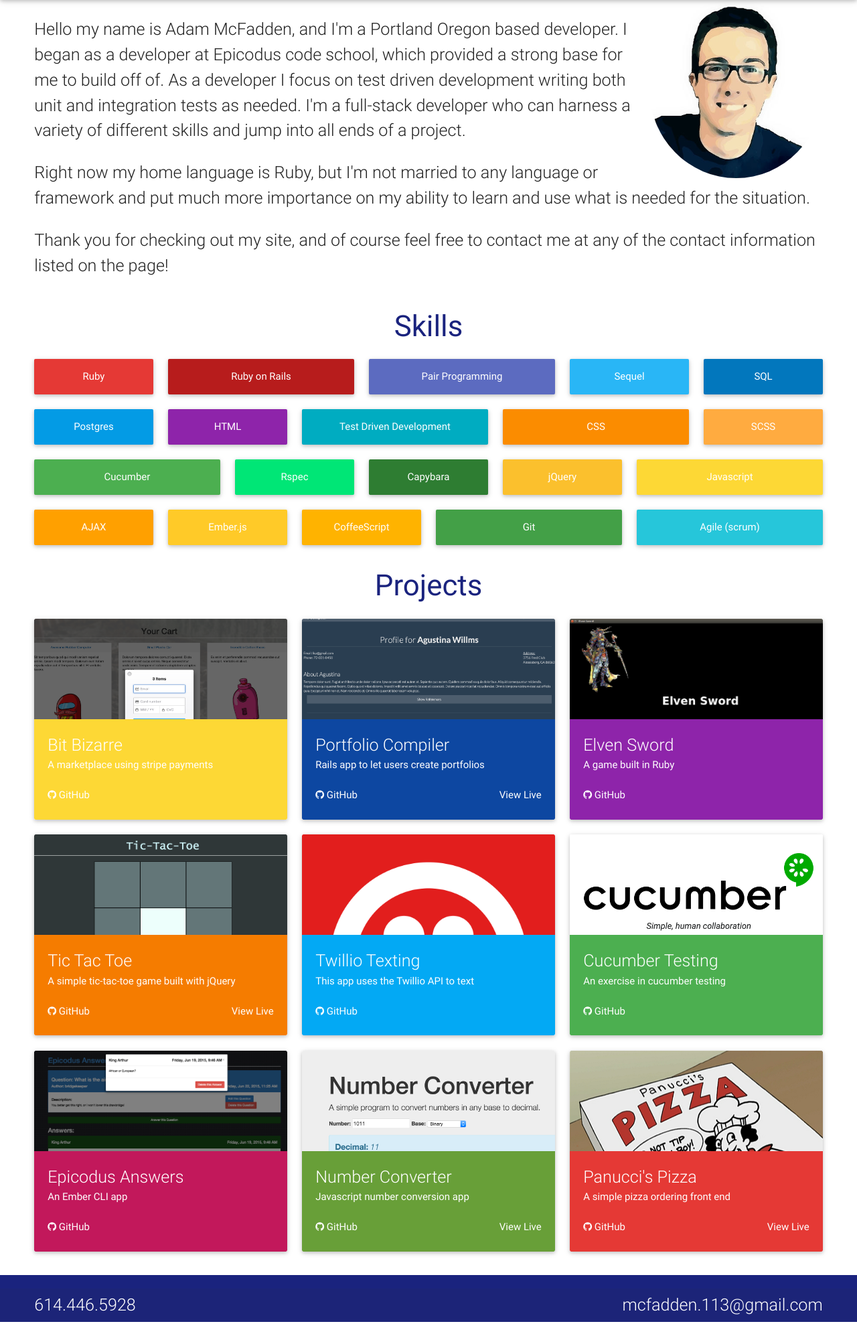
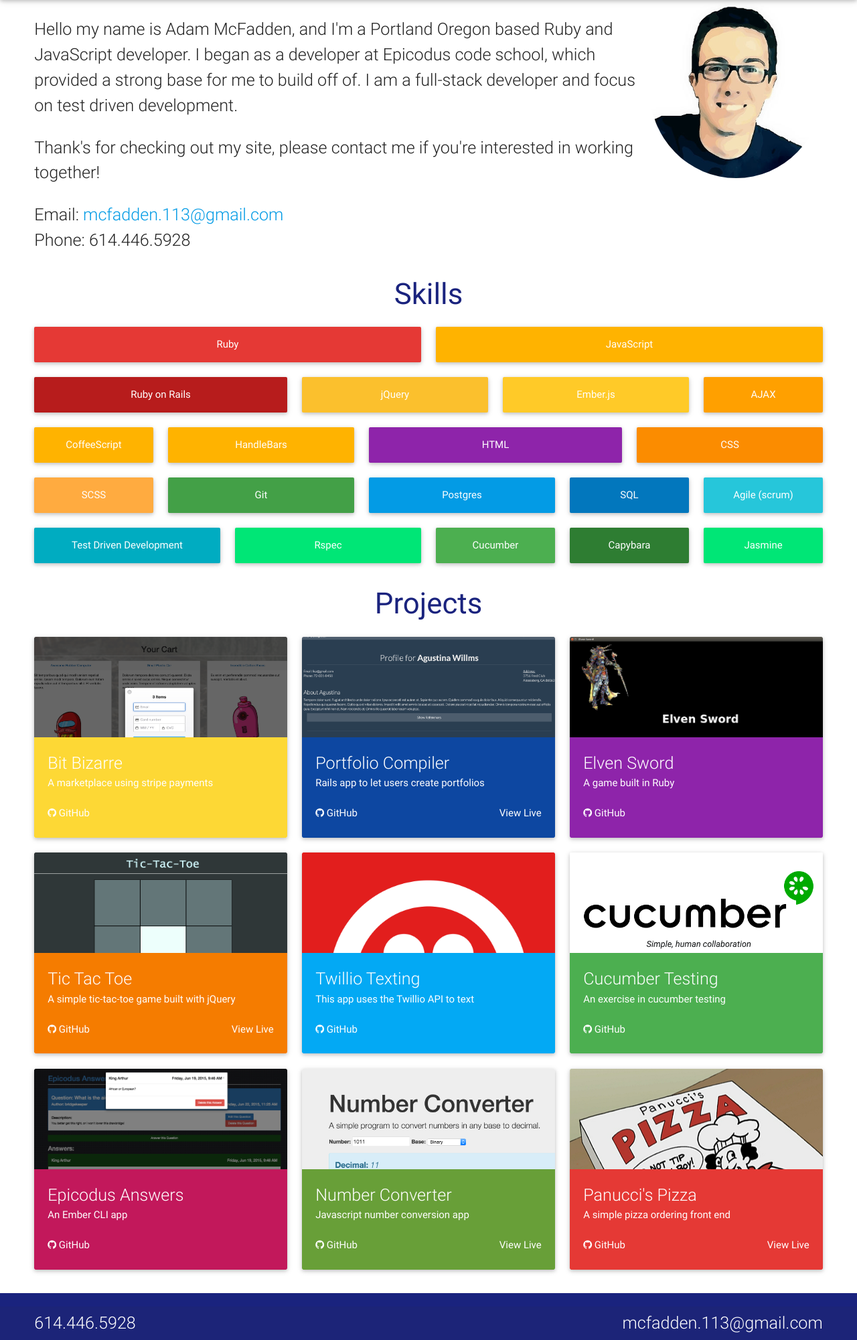
Before and after one commit to adammcfadden/portfolio, a PHP site: page / in a window 1280 px wide. Shown: the part 64-2065 px from the top of the page at 67% size. Before the commit the page ends 2038 px from the top, so only its background shows below. Run offline with PHP 8.4, Linux system fonts and the light colour scheme; some libraries are stand-ins or nearby versions.

Commit message:
add js fade on scroll, fix skills/summary

```diff
--- a/css/style.css
+++ b/css/style.css
@@ -20,3 +20,7 @@
 .activator:hover{
   cursor: pointer;
 }
+
+.project-card {
+  opacity: 0;
+}
--- a/index.html
+++ b/index.html
@@ -9,9 +9,10 @@
     <link rel="shortcut icon" type="image/png" href="images/favicon.png"/>
     <script type="text/javascript" src="https://code.jquery.com/jquery-2.1.1.min.js"></script>
     <script type="text/javascript" src="js/materialize.min.js"></script>
+    <script type="text/javascript" src="js/script.js"></script>
     <!--Let browser know website is optimized for mobile-->
     <meta name="viewport" content="width=device-width, initial-scale=1.0"/>
-    <meta property="og:image" content="images/adammcfadden-site.png"/>
+    <meta property="og:image" content="http://i.imgur.com/X2X5p5H.png"/>
   </head>
   <body>
     <main>
@@ -37,16 +38,19 @@
         <div class="col s12 m12">
           <img class="rounded-image" src="images/mcfadden-cartoon.jpg" alt="A picture of Adam">
             <p class="flow-text">
-              Hello my name is Adam McFadden, and I'm a Portland Oregon based developer. I began as a developer at Epicodus code school, which provided a strong base for me to build off of.
-              As a developer I focus on test driven development writing both unit and integration tests as needed.
-              I'm a full-stack developer who can harness a variety of different skills and jump into all ends of a project.
-            </p>
-
-            <p class="flow-text">
-              Right now my home language is Ruby, but I'm not married to any language or framework and put much more importance on my ability to learn and use what is needed for the situation.
+              Hello my name is Adam McFadden, and I'm a Portland Oregon based Ruby and JavaScript developer. I began as a developer at Epicodus code school, which provided a strong base for me to build off of.
+              I am a full-stack developer and focus on test driven development.
             </p>
             <p class="flow-text">
-              Thank you for checking out my site, and of course feel free to contact me at any of the contact information listed on the page!
+              Thank's for checking out my site, please contact me if you're interested in working together!
+            </p>
+            <p>
+              <div class="flow-text">
+                Email: <a href="mailto:mcfadden.113@gmail.com">mcfadden.113@gmail.com</a>
+              </div>
+              <div class="flow-text">
+                Phone: 614.446.5928
+              </div>
             </p>
         </div>
       </div>
@@ -55,44 +59,49 @@
       <div id="skill-section">
         <h3 class="heading center indigo-text text-darken-4">Skills</h3>
         <div class="row center">
-          <div class="col s6 m6 l2">
+          <div class="col s6 m6 l6">
             <div class="card red darken-1 white-text">
               <p>Ruby</p>
             </div>
           </div>
-          <div class="col s6 m6 l3">
+          <div class="col s6 m6 l6">
+            <div class="card amber darken-1 white-text">
+              <p>JavaScript</p>
+            </div>
+          </div>
+          <div class="col s6 m6 l4">
             <div class="card red darken-4 white-text">
               <p>Ruby on Rails</p>
             </div>
           </div>
           <div class="col s6 m6 l3">
-            <div class="card indigo lighten-1 white-text">
-              <p>Pair Programming</p>
+            <div class="card yellow darken-2 white-text">
+              <p>jQuery</p>
+            </div>
+          </div>
+          <div class="col s6 m6 l3">
+            <div class="card amber lighten-1 white-text">
+              <p>Ember.js</p>
             </div>
           </div>
           <div class="col s6 m6 l2">
-            <div class="card light-blue lighten-1 white-text">
-              <p>Sequel</p>
+            <div class="card amber darken-2 white-text">
+              <p>AJAX</p>
             </div>
           </div>
           <div class="col s6 m6 l2">
-            <div class="card light-blue darken-3 white-text">
-              <p>SQL</p>
-            </div>
-          </div>
-          <div class="col s6 m6 l2">
-            <div class="card light-blue darken-1 white-text">
-              <p>Postgres</p>
-            </div>
-          </div>
-          <div class="col s6 m6 l2">
-            <div class="card purple darken-1 white-text">
-              <p>HTML</p>
+            <div class="card amber darken-1 white-text">
+              <p>CoffeeScript</p>
             </div>
           </div>
           <div class="col s6 m6 l3">
-            <div class="card cyan darken-1 white-text">
-              <p>Test Driven Development</p>
+            <div class="card amber darken-1 white-text">
+              <p>HandleBars</p>
+            </div>
+          </div>
+          <div class="col s6 m6 l4">
+            <div class="card purple darken-1 white-text">
+              <p>HTML</p>
             </div>
           </div>
           <div class="col s6 m6 l3">
@@ -106,13 +115,38 @@
             </div>
           </div>
           <div class="col s6 m6 l3">
-            <div class="card green white-text">
-              <p>Cucumber</p>
+            <div class="card green darken-1 white-text">
+              <p>Git</p>
+            </div>
+          </div>
+          <div class="col s6 m6 l3">
+            <div class="card light-blue darken-1 white-text">
+              <p>Postgres</p>
             </div>
           </div>
           <div class="col s6 m6 l2">
+            <div class="card light-blue darken-3 white-text">
+              <p>SQL</p>
+            </div>
+          </div>
+          <div class="col s6 m6 l2">
+            <div class="card cyan lighten-1 white-text">
+              <p>Agile (scrum)</p>
+            </div>
+          </div>
+          <div class="col s6 m6 l3">
+            <div class="card cyan darken-1 white-text">
+              <p>Test Driven Development</p>
+            </div>
+          </div>
+          <div class="col s6 m6 l3">
             <div class="card green accent-3 white-text">
               <p>Rspec</p>
+            </div>
+          </div>
+          <div class="col s6 m6 l2">
+            <div class="card green white-text">
+              <p>Cucumber</p>
             </div>
           </div>
           <div class="col s6 m6 l2">
@@ -121,38 +155,8 @@
             </div>
           </div>
           <div class="col s6 m6 l2">
-            <div class="card yellow darken-2 white-text">
-              <p>jQuery</p>
-            </div>
-          </div>
-          <div class="col s6 m6 l3">
-            <div class="card yellow darken-1 white-text">
-              <p>Javascript</p>
-            </div>
-          </div>
-          <div class="col s6 m6 l2">
-            <div class="card amber darken-2 white-text">
-              <p>AJAX</p>
-            </div>
-          </div>
-          <div class="col s6 m6 l2">
-            <div class="card amber lighten-1 white-text">
-              <p>Ember.js</p>
-            </div>
-          </div>
-          <div class="col s6 m6 l2">
-            <div class="card amber darken-1 white-text">
-              <p>CoffeeScript</p>
-            </div>
-          </div>
-          <div class="col s6 m6 l3">
-            <div class="card green darken-1 white-text">
-              <p>Git</p>
-            </div>
-          </div>
-          <div class="col s6 m6 l3">
-            <div class="card cyan lighten-1 white-text">
-              <p>Agile (scrum)</p>
+            <div class="card green accent-3 white-text">
+              <p>Jasmine</p>
             </div>
           </div>
         </div>
@@ -163,7 +167,7 @@
         <h3 class="heading center indigo-text text-darken-4">Projects</h3>
         <div class="row">
           <div class="col s12 m4">
-            <div class="card small">
+            <div class="card project-card small">
               <div class="card-image waves-effect waves-block waves-light">
                 <img class="activator" src="images/bit-bizarre.png" alt="screenshot of bit bizarre website">
               </div>
@@ -182,7 +186,7 @@
             </div>
           </div>
           <div class="col s12 m4">
-            <div class="card small">
+            <div class="card project-card small">
               <div class="card-image waves-effect waves-block waves-light">
                 <img class="activator" src="images/portfolio-compile.png" alt="picture of portfolio compiler site">
               </div>
@@ -202,7 +206,7 @@
             </div>
           </div>
           <div class="col s12 m4">
-            <div class="card small">
+            <div class="card project-card small">
               <div class="card-image waves-effect waves-block waves-light">
                 <img class="activator" src="images/elven-sword.png" alt="screenshot from elven sword">
               </div>
@@ -221,7 +225,7 @@
             </div>
           </div>
           <div class="col s12 m4">
-            <div class="card small">
+            <div class="card project-card small">
               <div class="card-image waves-effect waves-block waves-light">
                 <img class="activator" src="images/tic-tac-toe.png" alt="image of tic tac toe site">
               </div>
@@ -241,7 +245,7 @@
             </div>
           </div>
           <div class="col s12 m4">
-            <div class="card small">
+            <div class="card project-card small">
               <div class="card-image waves-effect waves-block waves-light">
                 <img class="activator" src="images/twillio.png" alt="picture of twillio logo">
               </div>
@@ -260,7 +264,7 @@
             </div>
           </div>
           <div class="col s12 m4">
-            <div class="card small">
+            <div class="card project-card small">
               <div class="card-image waves-effect waves-block waves-light">
                 <img class="activator" src="images/cucumber.png" alt="picture of cucumber website">
               </div>
@@ -279,7 +283,7 @@
             </div>
           </div>
           <div class="col s12 m4">
-            <div class="card small">
+            <div class="card project-card small">
               <div class="card-image waves-effect waves-block waves-light">
                 <img class="activator" src="images/epicodus-answers.png" alt="picture of epicodus answers app">
               </div>
@@ -298,7 +302,7 @@
             </div>
           </div>
           <div class="col s12 m4">
-            <div class="card small">
+            <div class="card project-card small">
               <div class="card-image waves-effect waves-block waves-light">
                 <img class="activator" src="images/base-converter.png" alt="picture of base converter app">
               </div>
@@ -313,12 +317,12 @@
               </div>
               <div class="card-reveal indigo-text text-darken-4">
                 <span class="card-title indigo-text text-darken-4">Number Converter<i class="material-icons text-darken-1 right">close</i></span>
-                <p>This javascript app will let you enter a number, select the base of the number entry and convert it to decimal(base10) format.</p>
+                <p>This JavaScript app will let you enter a number, select the base of the number entry and convert it to decimal(base10) format.</p>
               </div>
             </div>
           </div>
           <div class="col s12 m4">
-            <div class="card small">
+            <div class="card project-card small">
               <div class="card-image waves-effect waves-block waves-light">
                 <img class="activator" src="images/panuccipizza.png" alt="picture from panucci's pizza">
               </div>
--- /dev/null
+++ b/js/script.js
@@ -0,0 +1,11 @@
+$(function(){
+  $(window).scroll( function(){
+    $('.project-card').each( function(i){
+      var bottom_of_object = $(this).offset().top + $(this).outerHeight();
+      var bottom_of_window = $(window).scrollTop() + $(window).height();
+      if( bottom_of_window > bottom_of_object - 100 ){
+          $(this).fadeTo("slow", 1)
+      }
+    });
+  });
+});
```
Also changed, not shown: 2 other files.
